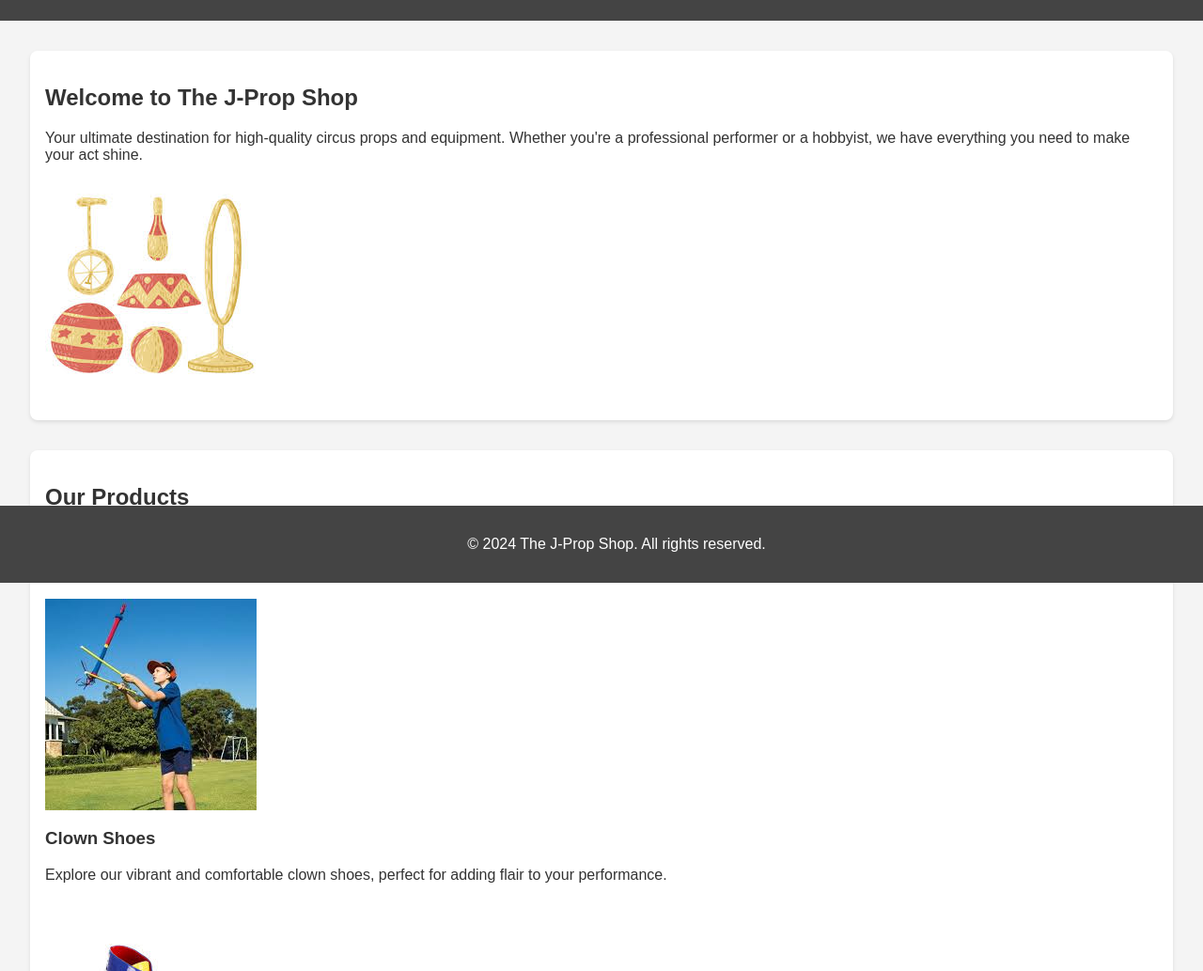
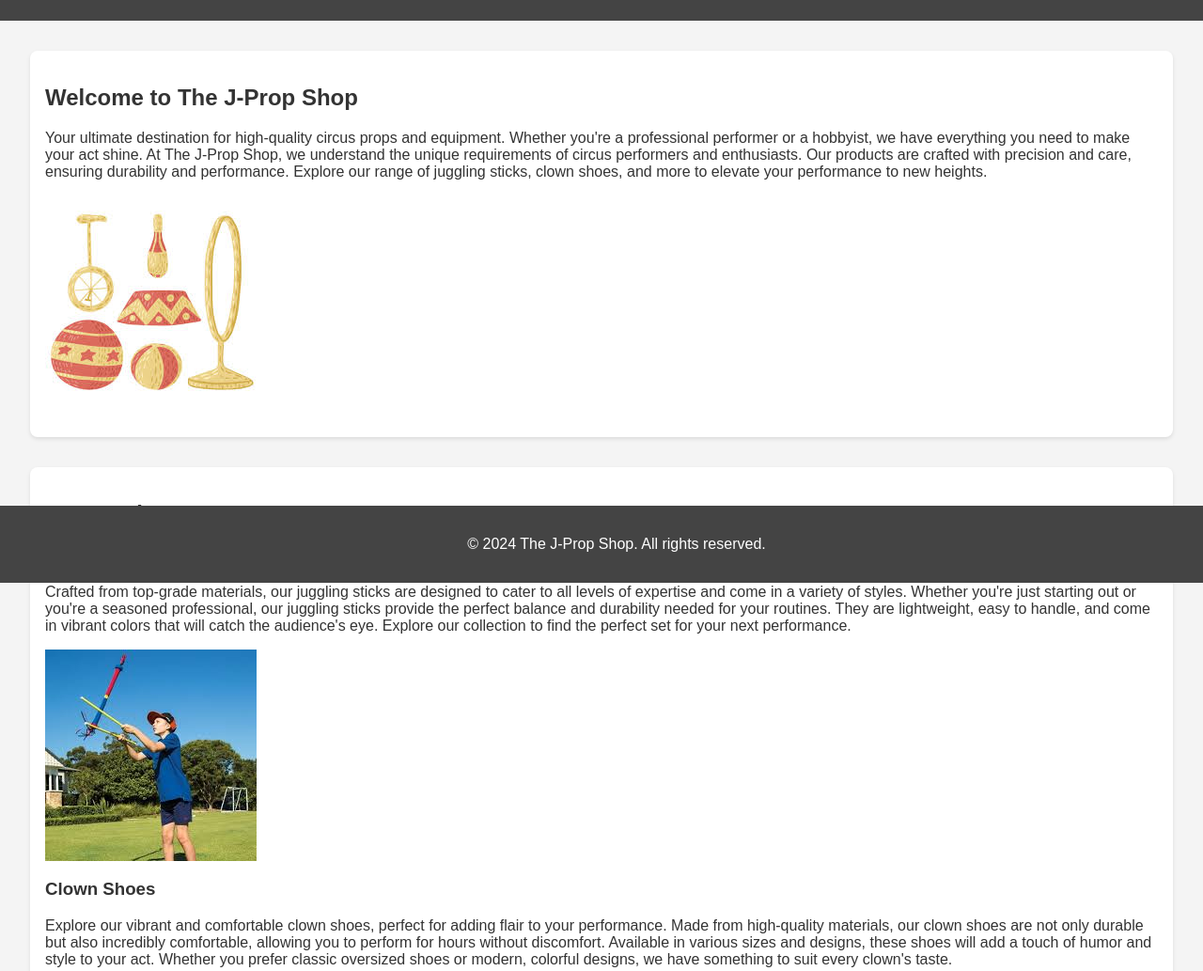
Before and after one commit to Prashant-Shahi10/HS1021-group2assignment, a plain HTML site: page index.html in a window 1280 px wide. Shown: the part 180-1213 px from the top of the page at 94% size. Drawn offline with Linux system fonts and the light colour scheme.

Commit message:
Update index.html
Update index.html

```diff
--- a/index.html
+++ b/index.html
@@ -23,24 +23,25 @@
     <main>
         <section id="home">
             <h2>Welcome to The J-Prop Shop</h2>
-            <p>Your ultimate destination for high-quality circus props and equipment. Whether you're a professional performer or a hobbyist, we have everything you need to make your act shine.</p>
+            <p>Your ultimate destination for high-quality circus props and equipment. Whether you're a professional performer or a hobbyist, we have everything you need to make your act shine. At The J-Prop Shop, we understand the unique requirements of circus performers and enthusiasts. Our products are crafted with precision and care, ensuring durability and performance. Explore our range of juggling sticks, clown shoes, and more to elevate your performance to new heights.</p>
             <img src="circus.jpg" alt="Circus props and equipment">
         </section>
         <section id="products">
             <h2>Our Products</h2>
             <article>
                 <h3>Juggling Sticks</h3>
-                <p>Crafted from top-grade materials, our juggling sticks are designed to cater to all levels of expertise and come in a variety of styles.</p>
+                <p>Crafted from top-grade materials, our juggling sticks are designed to cater to all levels of expertise and come in a variety of styles. Whether you're just starting out or you're a seasoned professional, our juggling sticks provide the perfect balance and durability needed for your routines. They are lightweight, easy to handle, and come in vibrant colors that will catch the audience's eye. Explore our collection to find the perfect set for your next performance.</p>
                 <img src="Juggling sticks.jpg" alt="Juggling sticks">
             </article>
             <article>
                 <h3>Clown Shoes</h3>
-                <p>Explore our vibrant and comfortable clown shoes, perfect for adding flair to your performance.</p>
+                <p>Explore our vibrant and comfortable clown shoes, perfect for adding flair to your performance. Made from high-quality materials, our clown shoes are not only durable but also incredibly comfortable, allowing you to perform for hours without discomfort. Available in various sizes and designs, these shoes will add a touch of humor and style to your act. Whether you prefer classic oversized shoes or modern, colorful designs, we have something to suit every clown's taste.</p>
                 <img src="clown shoes.jpg" alt="Clown shoes">
             </article>
         </section>
         <section id="contact">
             <h2>Contact Us</h2>
+            <p>If you have any questions about our products or need assistance with your purchase, please don't hesitate to reach out. We are here to help you find the perfect props for your circus performances. Fill out the form below to get in touch with us, and we'll respond as soon as possible.</p>
             <form action="#" method="post">
                 <label for="name">Name:</label>
                 <input type="text" id="name" name="name" required>
```
